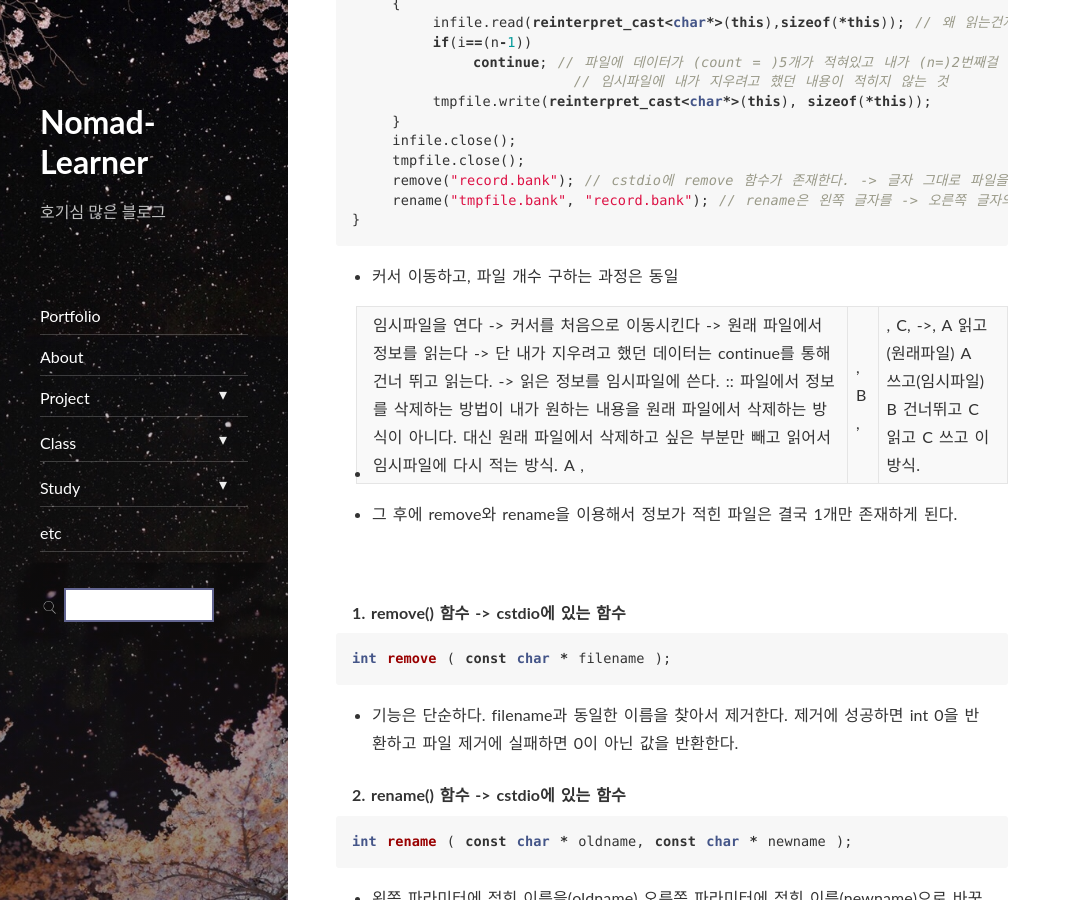
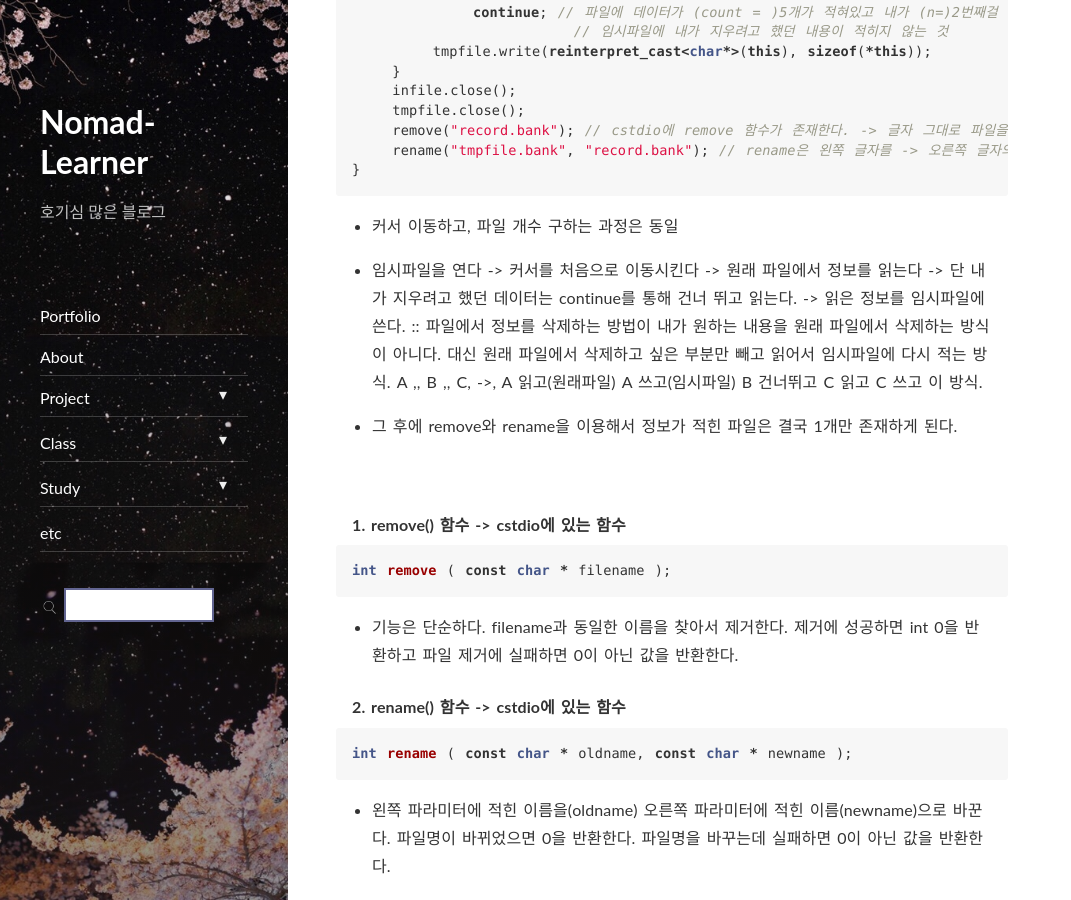
Before and after one commit to Nomad-Learner/Nomad-Learner.github.io, a Jekyll site: the page built from _posts/project/2021-02-17-banking record system 분석3.md, in a window 1280 px wide and 900 px high, scrolled down 3899 px. Shown: the whole window, without its empty margins (0-1071 px from the left). Built offline with Jekyll 4.4.1, drawn with Linux system fonts in a browser that asks for light colours; nearby versions of some CDN libraries; comment, search, counter and statistics services are not loaded; some of the changed text lies outside the part shown.

Commit message:
2021-03-03 수정

```diff
--- a/_posts/project/2021-02-17-banking record system 분석3.md
+++ b/_posts/project/2021-02-17-banking record system 분석3.md
@@ -66,7 +66,7 @@ iofile.close(); // 7번
 - 2번 : .tellg()함수를 이용해서 현재 커서의 위치를 구한다. 그 위치를  edit_rec() 함수를 호출한 객체(*this)의 크기로 나눠주면 이 파일에
 몇개의 내용이 들어가 있는지 알 수 있다.
 - 3번 : 이 함수도 수정할 내용을 찾을 때 account_number로 찾는 것이 아니고 파일의 몇번째에 입력 되었는지를 기준으로 검색한다. 파일에 3개의 정보가 입력되어 있다면, n = 2를 입력하면 2번째로 입력한 정보를 수정하는 방식이다.
-- 4번 : .seekg 함수를 이용해서 커서를 앞에서부터 (n-1)*sizeof(*this) 만큼의 위치에 이동. 파일에 12byte,||,12byte,||,12byte 이렇게 정보가 있다하자(객체의 크기가 12byte이고 3번 파일에 입력을 했다 가정했을시). n = 2를 입력하면 1 * sizeof(*this) = 12byte가 된다. 커서는 두번째 12byte 맨 앞을 가리키고 있을 것이다.
+- 4번 : .seekg 함수를 이용해서 커서를 앞에서부터 (n-1)*sizeof(*this) 만큼의 위치에 이동. 파일에 12byte,,12byte,,12byte 이렇게 정보가 있다하자(객체의 크기가 12byte이고 3번 파일에 입력을 했다 가정했을시). n = 2를 입력하면 1 * sizeof(*this) = 12byte가 된다. 커서는 두번째 12byte 맨 앞을 가리키고 있을 것이다.
 - 5번 : .read 함수를 이용해서 sizeof(*this) (= 12byte) 만큼 파일에서 긁어와서 첫번째 파라미터로 넣어준 주소에 데이터를 입력해준다.
 - 6번 : show_data()는 this -> show_data()이므로 위의 .read() 함수를 이용해서 파일에서 긁어온 데이터가 저장된 A 객체의 정보를 show_data()를 통해 콘솔로 출력한다
 - 7번 : 파일을 닫아 준다
@@ -173,7 +173,7 @@ void account_query::delete_rec()
 
 - 커서 이동하고, 파일 개수 구하는 과정은 동일
 
-- 임시파일을 연다 -> 커서를 처음으로 이동시킨다 -> 원래 파일에서 정보를 읽는다 -> 단 내가 지우려고 했던 데이터는 continue를 통해 건너 뛰고 읽는다. -> 읽은 정보를 임시파일에 쓴다. :: 파일에서 정보를 삭제하는 방법이 내가 원하는 내용을 원래 파일에서 삭제하는 방식이 아니다. 대신 원래 파일에서 삭제하고 싶은 부분만 빼고 읽어서 임시파일에 다시 적는 방식. A ,|, B ,|, C, ->, A 읽고(원래파일) A 쓰고(임시파일) B 건너뛰고 C 읽고 C 쓰고 이 방식.
+- 임시파일을 연다 -> 커서를 처음으로 이동시킨다 -> 원래 파일에서 정보를 읽는다 -> 단 내가 지우려고 했던 데이터는 continue를 통해 건너 뛰고 읽는다. -> 읽은 정보를 임시파일에 쓴다. :: 파일에서 정보를 삭제하는 방법이 내가 원하는 내용을 원래 파일에서 삭제하는 방식이 아니다. 대신 원래 파일에서 삭제하고 싶은 부분만 빼고 읽어서 임시파일에 다시 적는 방식. A ,, B ,, C, ->, A 읽고(원래파일) A 쓰고(임시파일) B 건너뛰고 C 읽고 C 쓰고 이 방식.
 
 - 그 후에 remove와 rename을 이용해서 정보가 적힌 파일은 결국 1개만 존재하게 된다.
 
```
